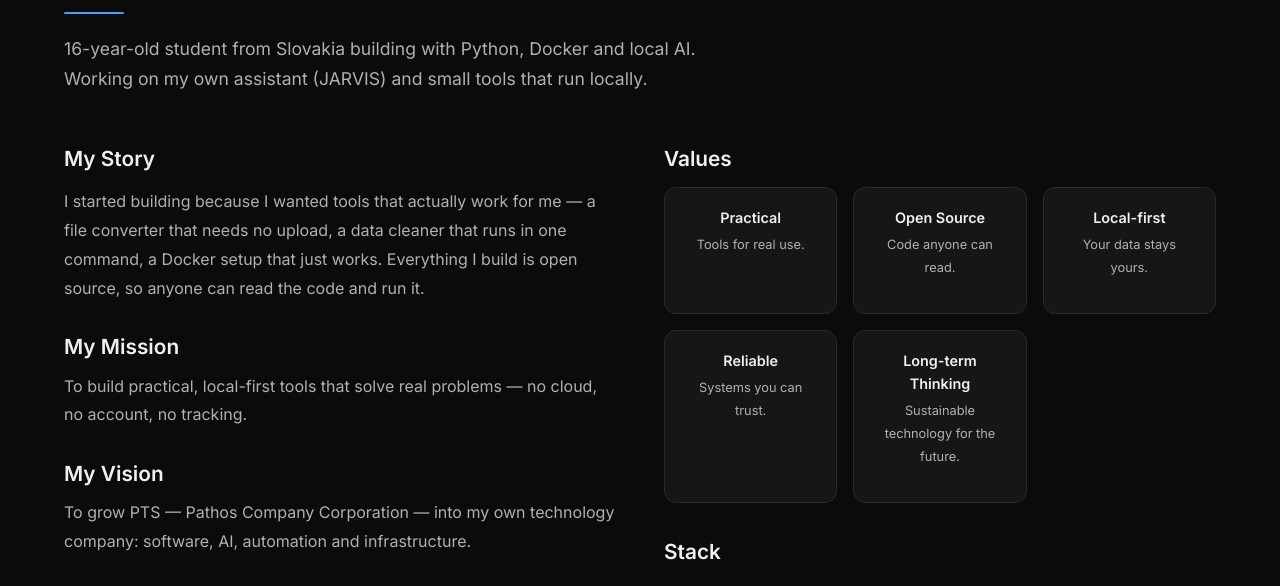
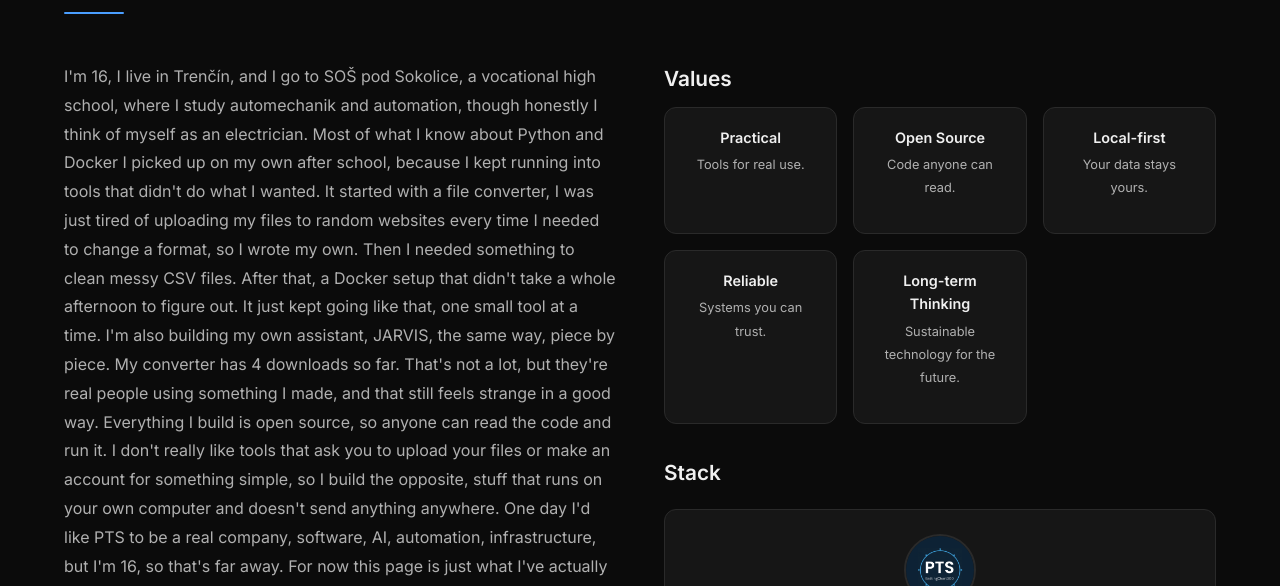
Before and after one commit to Battingchart300/Battingchart300.github.io, a plain HTML site: page about.html in a window 1280 px wide. Shown: the part 210-796 px from the top of the page. Drawn offline with Linux system fonts and the light colour scheme; no server answers.

Commit message:
About page: single human flowing text (round 1)

```diff
--- a/about.html
+++ b/about.html
@@ -50,28 +50,13 @@
                 <span class="section-label">About</span>
                 <h2 class="section-title">About Me</h2>
                 <div class="section-divider"></div>
-                <p class="section-sub">
-                    16-year-old student from Slovakia building with Python, Docker and
-                    local AI. Working on my own assistant (JARVIS) and small tools that
-                    run locally.
-                </p>
             </div>
 
             <div class="about-grid">
                 <div class="content reveal">
-                    <h3 style="font-size:1.3rem; font-weight:600; margin-bottom:12px;">My Story</h3>
                     <p>
-                        I started building because I wanted tools that actually work for me —
-                        a file converter that needs no upload, a data cleaner that runs in one
-                        command, a Docker setup that just works. Everything I build is open
-                        source, so anyone can read the code and run it.
+                        I'm 16, I live in Trenčín, and I go to SOŠ pod Sokolice, a vocational high school, where I study automechanik and automation, though honestly I think of myself as an electrician. Most of what I know about Python and Docker I picked up on my own after school, because I kept running into tools that didn't do what I wanted. It started with a file converter, I was just tired of uploading my files to random websites every time I needed to change a format, so I wrote my own. Then I needed something to clean messy CSV files. After that, a Docker setup that didn't take a whole afternoon to figure out. It just kept going like that, one small tool at a time. I'm also building my own assistant, JARVIS, the same way, piece by piece. My converter has 4 downloads so far. That's not a lot, but they're real people using something I made, and that still feels strange in a good way. Everything I build is open source, so anyone can read the code and run it. I don't really like tools that ask you to upload your files or make an account for something simple, so I build the opposite, stuff that runs on your own computer and doesn't send anything anywhere. One day I'd like PTS to be a real company, software, AI, automation, infrastructure, but I'm 16, so that's far away. For now this page is just what I've actually built so far.
                     </p>
-
-                    <h3 style="font-size:1.3rem; font-weight:600; margin:28px 0 8px;">My Mission</h3>
-                    <p>To build practical, local-first tools that solve real problems — no cloud, no account, no tracking.</p>
-
-                    <h3 style="font-size:1.3rem; font-weight:600; margin:28px 0 8px;">My Vision</h3>
-                    <p>To grow PTS — Pathos Company Corporation — into my own technology company: software, AI, automation and infrastructure.</p>
                 </div>
 
                 <div class="content reveal reveal-delay-1">
```
